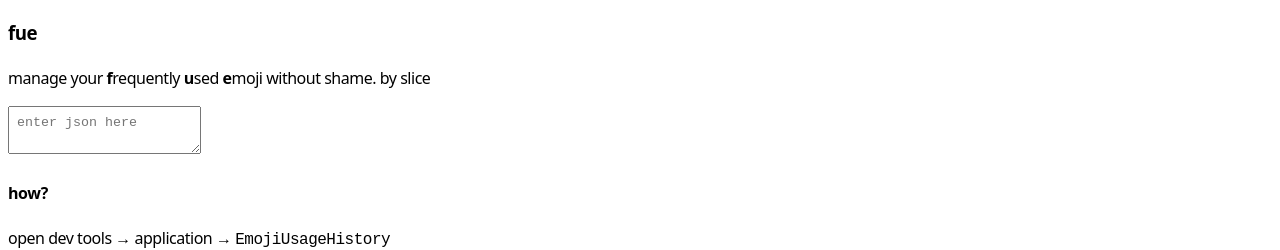
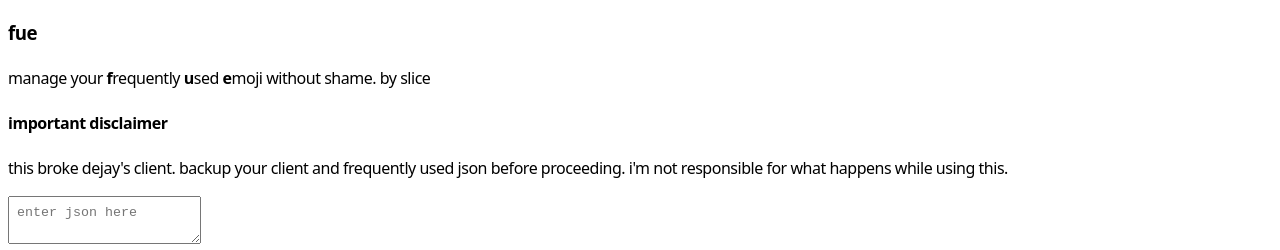
Before and after one commit to slice/fue, a Next.js app: page / in a window 1280 px wide. Shown: the top 250 px of the page. Built offline with nearby package versions, Linux system fonts and the light colour scheme.

Commit message:
add disclaimer
dejay's toaster exploded

```diff
--- a/components/Editor.js
+++ b/components/Editor.js
@@ -84,6 +84,13 @@ export default class Editor extends Component {
           <h3>fue</h3>
           <p>manage your <b>f</b>requently <b>u</b>sed <b>e</b>moji without shame. by slice</p>
 
+          { /* disclaimer */ }
+          <h4>important disclaimer</h4>
+          <p>
+            this broke dejay&apos;s client. backup your client and frequently used json before
+            proceeding. i&apos;m not responsible for what happens while using this.
+          </p>
+
           { /* entry */ }
           <textarea onChange={this.handleJSON} placeholder='enter json here'></textarea>
           { this.state.error ? <div className='error'>{this.state.error}</div> : null }
```
